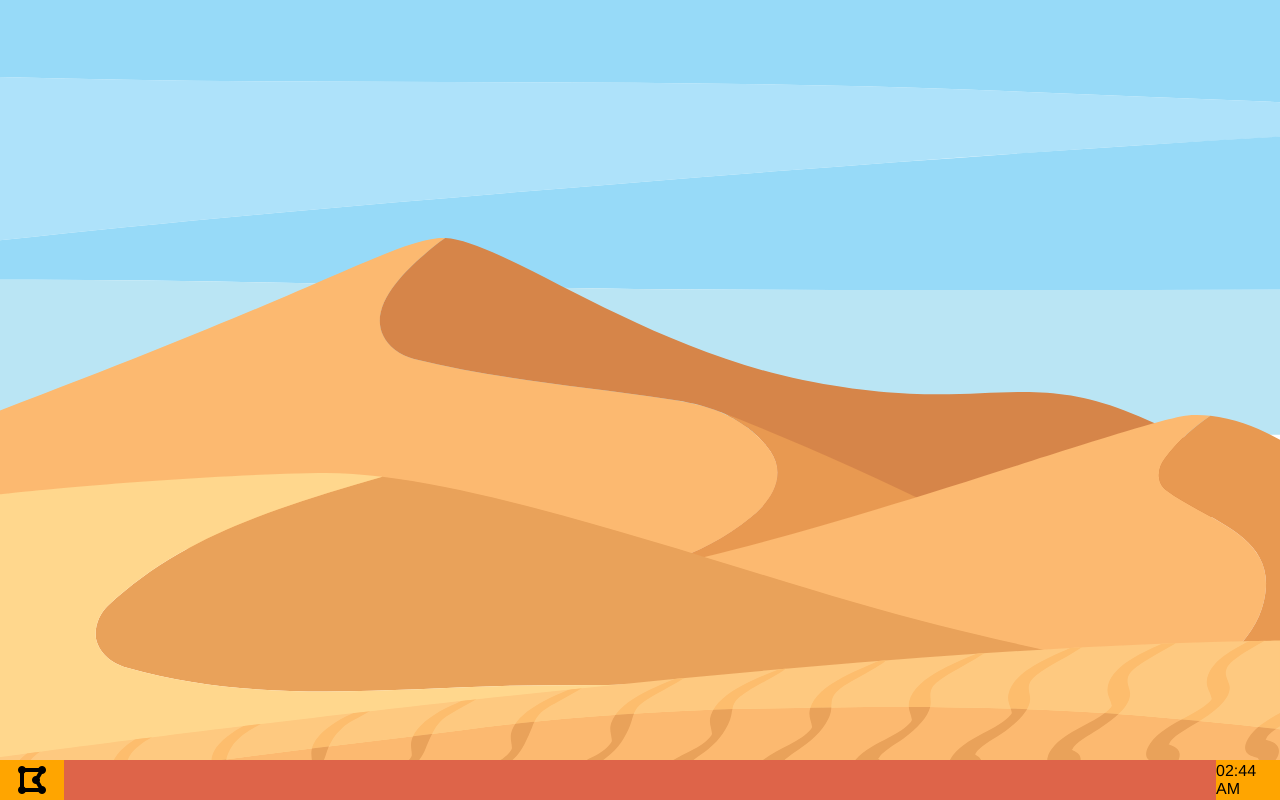
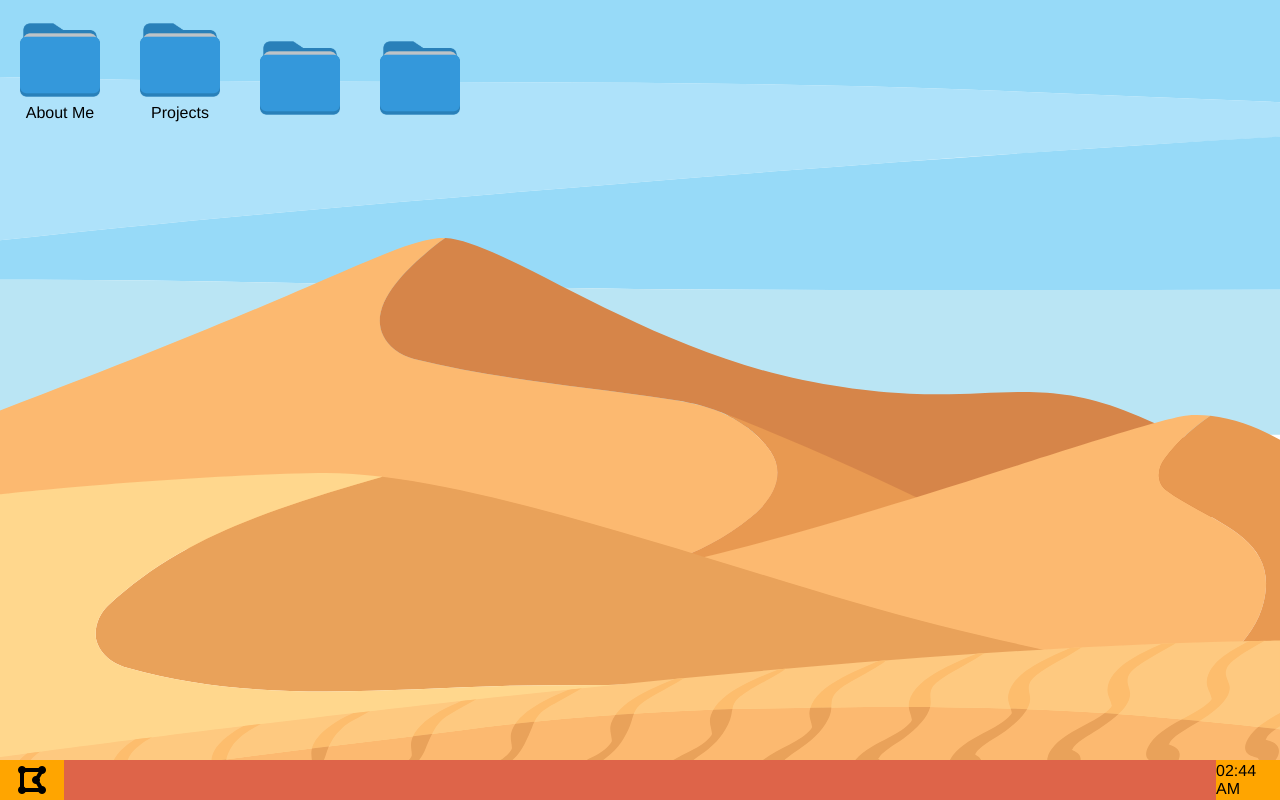
Before and after one commit to kwonyg/2019-portfolio, a Vue app: page / in a window 1280 px wide. Built offline with nearby package versions, Linux system fonts and the light colour scheme.

Commit message:
Add: shortcut component

```diff
--- /dev/null
+++ b/src/components/ShortCut.vue
@@ -0,0 +1,36 @@
+<template>
+  <div class="shortcut_container">
+    <img class="shortcut_img" :src="url" />
+    <div class="shortcut_name">{{ fileName }}</div>
+  </div>
+</template>
+
+<script>
+export default {
+  props: {
+    url: {
+      type: String,
+      required: true
+    },
+    fileName: {
+      type: String,
+      required: true
+    }
+  }
+};
+</script>
+
+<style scoped>
+.shortcut_container {
+  display: inline-block;
+  padding: 20px;
+}
+
+.shortcut_img {
+  width: 80px;
+  height: 80px;
+}
+.shortcut_name {
+  text-align: center;
+}
+</style>
--- a/src/views/HomeView.vue
+++ b/src/views/HomeView.vue
@@ -1,14 +1,31 @@
 <template>
   <section class="main_section">
     <div class="main_wrap">
-      <div class="main_container"></div>
+      <div class="main_container">
+        <short-cut :url="images.folder" :fileName="'About Me'"></short-cut>
+        <short-cut :url="images.folder" :fileName="'Projects'"></short-cut>
+        <short-cut :url="images.folder"></short-cut>
+        <short-cut :url="images.folder"></short-cut>
+      </div>
     </div>
   </section>
 </template>
 
 <script>
+import ShortCut from "../components/ShortCut.vue";
 export default {
-  name: "home"
+  name: "home",
+  components: {
+    ShortCut
+  },
+
+  data() {
+    return {
+      images: {
+        folder: require(`@/images/shortcuts/folder.png`)
+      }
+    };
+  }
 };
 </script>
 
```
Also changed, not shown: src/images/shortcuts/folder.png (added), 1 other file (tests, documents, lock files or other folders).
